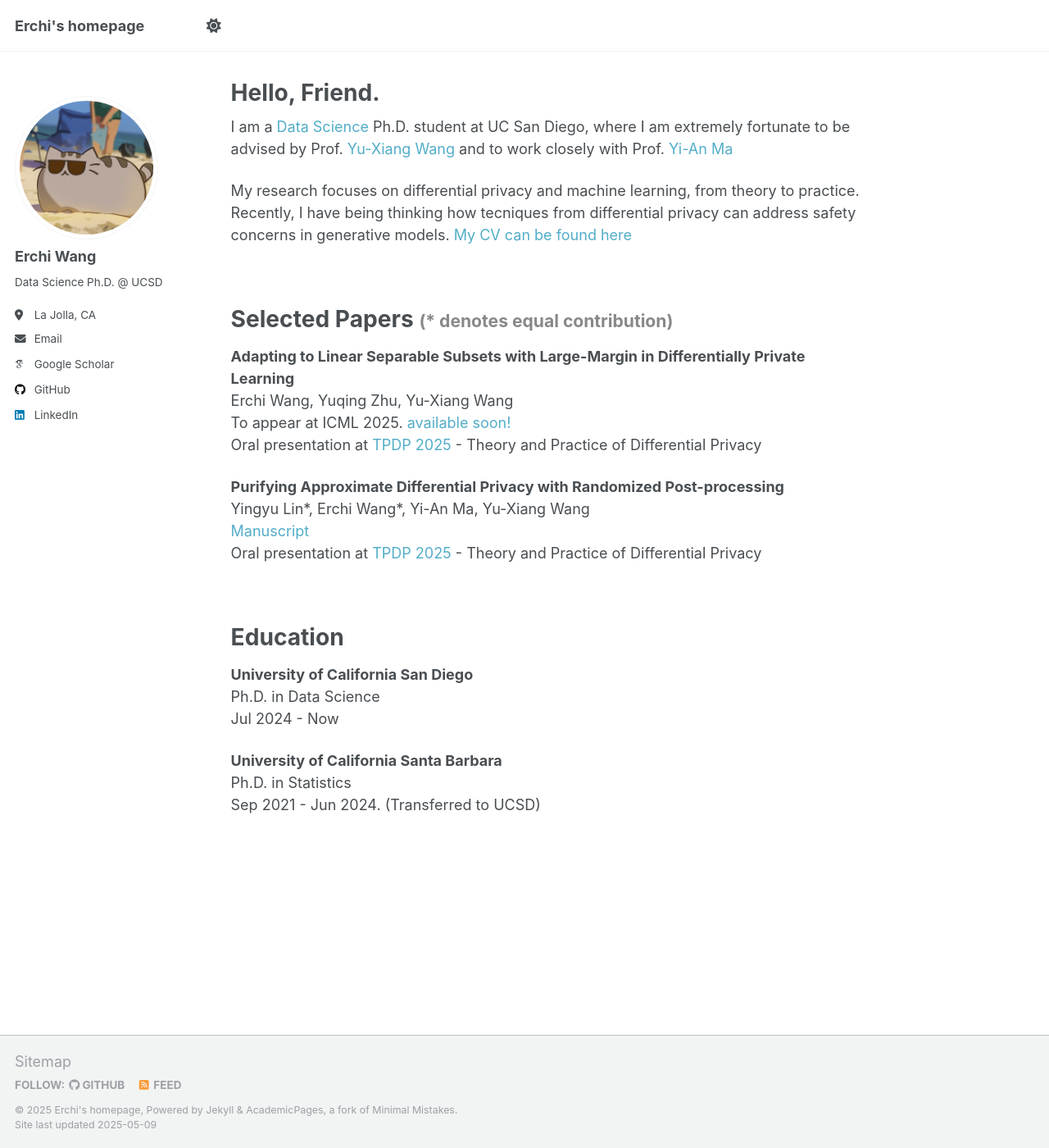
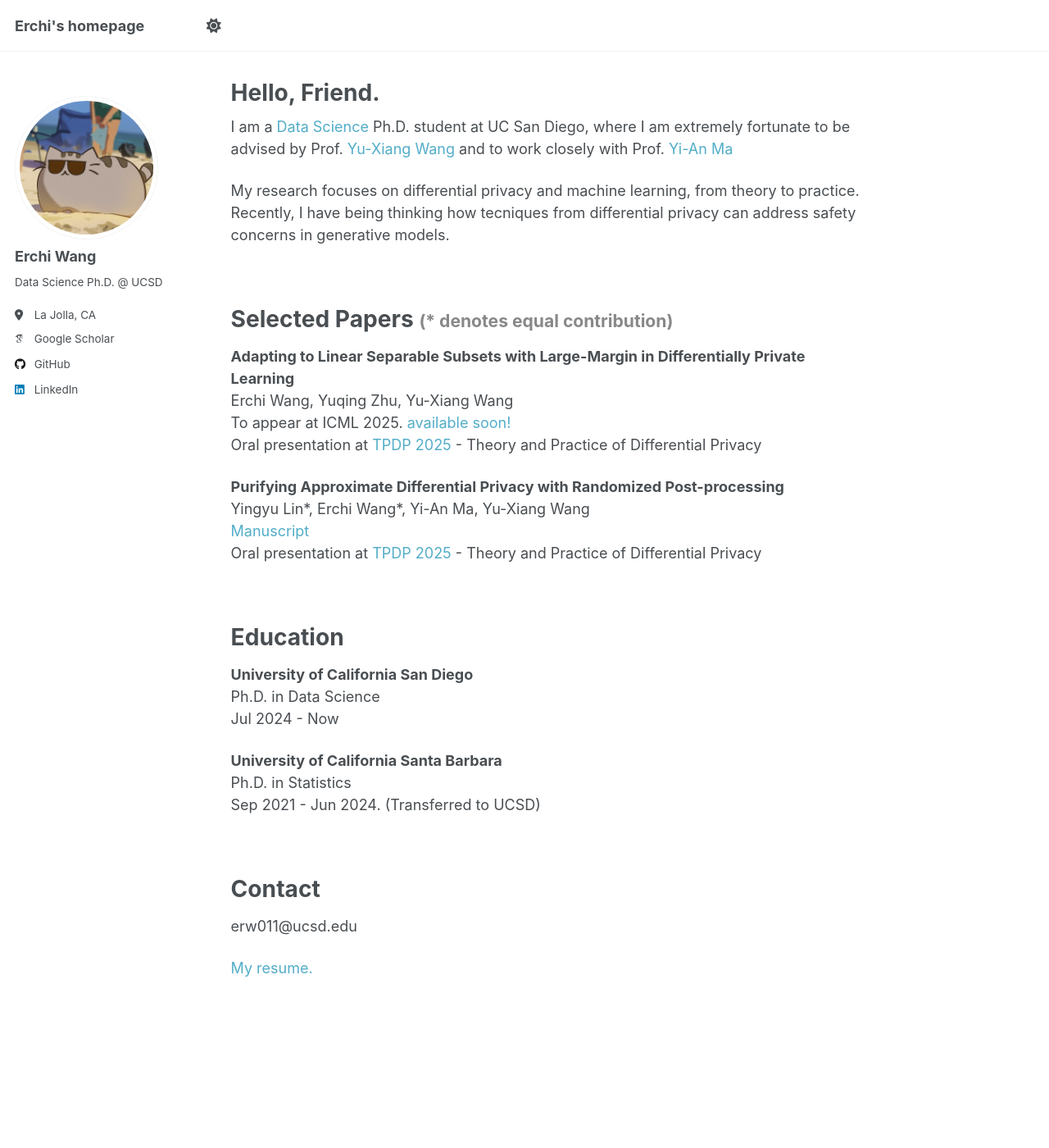
Before and after one commit to erchiw/erchiw.github.io, a Jekyll site: the page built from _pages/about.md, in a window 1280 px wide and 1400 px high. Shown: the whole window at 82% size. Built offline with Jekyll 4.4.1, drawn with Linux system fonts in a browser that asks for light colours; some web fonts are replaced.

Commit message:
update contact and resume

```diff
--- a/_config.yml
+++ b/_config.yml
@@ -87,7 +87,7 @@ author:
   employer         : #"Halıcıoğlu Data Science Institute"
   pubmed           : # "https://www.ncbi.nlm.nih.gov/pubmed/?term=john+snow"
   googlescholar    : "https://scholar.google.com/citations?user=reDCpR8AAAAJ&hl=en"
-  email            : "erw011@ucsd.edu"
+  email            : #"erw011@ucsd.edu"
   researchgate     :  # example: "https://www.researchgate.net/profile/yourprofile"
   uri              :
   bitbucket        :
--- a/_pages/about.md
+++ b/_pages/about.md
@@ -10,11 +10,9 @@ redirect_from:
 
 I am a <a href="https://datascience.ucsd.edu/" style="text-decoration:none">Data Science</a> Ph.D. student at UC San Diego, where I am extremely fortunate to be advised by Prof. <a href="https://cseweb.ucsd.edu/~yuxiangw/" style="text-decoration:none">Yu-Xiang Wang</a> and to work closely with Prof. <a href="https://sites.google.com/view/yianma/home" style="text-decoration:none">Yi-An Ma</a>
 
-My research focuses on differential privacy and machine learning, from theory to practice. Recently, I have being thinking how tecniques from differential privacy can address safety concerns in generative models. <a href="/files/CV_ErchiWang.pdf" style="text-decoration:none">My CV can be found here</a>
+My research focuses on differential privacy and machine learning, from theory to practice. Recently, I have being thinking how tecniques from differential privacy can address safety concerns in generative models.
 
 <br />
-
-
 
 
 Selected Papers <small><span style="color:#888888">(\* denotes equal contribution)</span><small>
@@ -42,3 +40,12 @@ Education
 **University of California Santa Barbara**
 <br>Ph.D. in Statistics
 <br>Sep 2021 - Jun 2024. (Transferred to UCSD)
+
+
+<br />
+
+Contact
+======
+erw011@ucsd.edu
+
+<a href="/files/CV_ErchiWang.pdf" style="text-decoration:none">My resume.</a>
```
Also changed, not shown: 1 other file.
